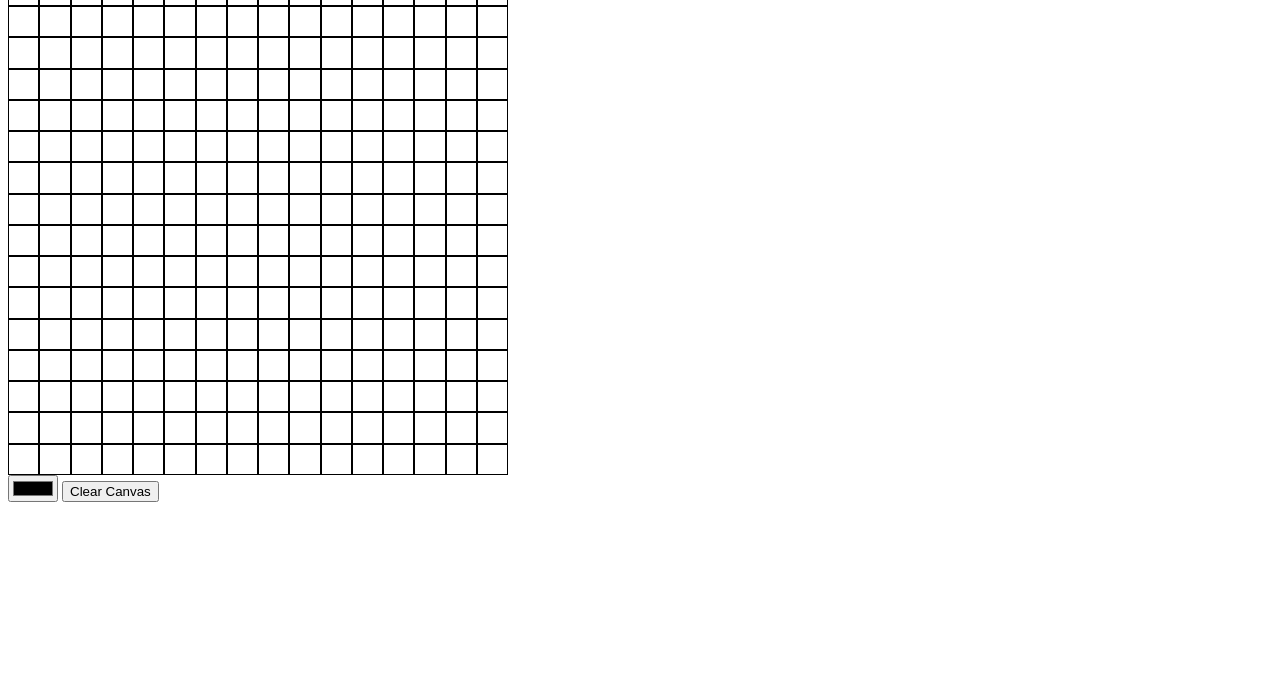
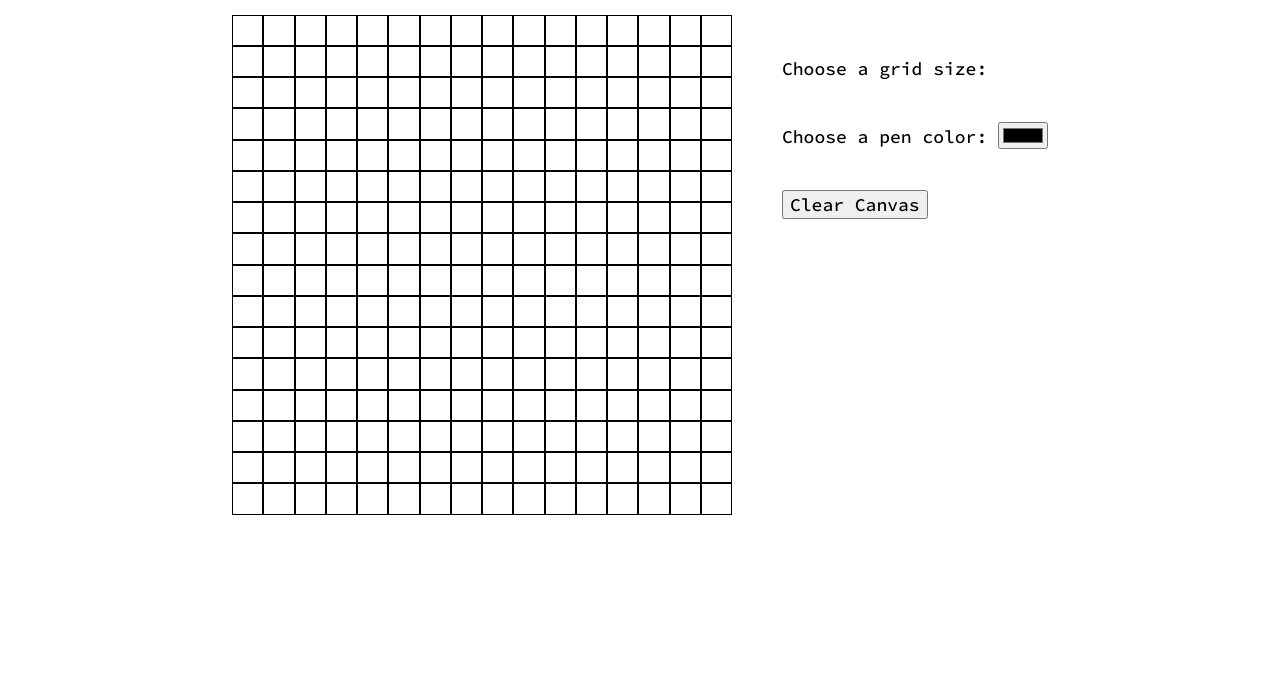
Before and after one commit to alina-miao/etch-a-sketch, a plain HTML site: page index.html in a window 1280 px wide. Shown: the part 105-800 px from the top of the page. Drawn offline with Linux system fonts and the light colour scheme.

Commit message:
updated style

```diff
--- a/index.html
+++ b/index.html
@@ -1,15 +1,25 @@
 <!DOCTYPE html>
 	<head>
 		<title>Etch-a-Sketch</title>
+		<meta charset="UTF-8" />
+		<link rel="preconnect" href="https://fonts.googleapis.com">
+<link rel="preconnect" href="https://fonts.gstatic.com" crossorigin>
+<link href="https://fonts.googleapis.com/css2?family=Source+Code+Pro:ital,
+		wght@0,200;0,300;0,400;0,500;0,600;0,700;0,900;1,200;1,300;1,400;1,500;1,600;
+		1,700;1,900&display=swap" rel="stylesheet">
 		<link rel="stylesheet" href="style.css">
 	</head>
 	<body>
+		<header>
+			<h1>Etch-a-Sketch</h1>
+		</header>
 		<main>
-			<h1>Etch-a-Sketch</h1>
-			<div id="grid-container">
+			<div id="grid-container"></div>
+			<div id="settings">
+				<h6>Choose a grid size:</h6>
+				<h6>Choose a pen color: <input type="color" value="#000000" id="pen-color"></h6>
+				<button id="clear-button">Clear Canvas</button>
 			</div>
-			<input type="color" value="#000000" id="pen-color">
-			<button id="clear-button">Clear Canvas</button>
 		</main>
 		<script src="script.js"></script>
 	</body>
--- a/style.css
+++ b/style.css
@@ -1,6 +1,23 @@
+body {
+	font-family: "Source Code Pro", monospace;
+}
+
+h1 {
+	text-align: center;
+	font-size: 46px;
+	font-weight: 700;
+}
+
+main {
+	display: flex;
+	justify-content: center;
+	min-width: 840px;
+}
+
 #grid-container {
 	display: grid;
 	width: 500px;
+	min-width: 500px;
 	height: 500px;
 	grid-template-columns: 1fr 1fr 1fr 1fr 1fr 1fr 1fr 1fr
 	1fr 1fr 1fr 1fr 1fr 1fr 1fr 1fr;
@@ -9,5 +26,20 @@
 }
 
 .grid-item {
-	border: 1px solid black;
+	border: 1px solid #000000;
 }
+
+#settings {
+	margin-left: 50px;
+}
+
+h6 {
+	font-size: 18px;
+	font-weight: 500;
+}
+
+#clear-button {
+	font-family: "Source Code Pro", monospace;
+	font-size: 18px;
+	font-weight: 500;
+}
```
